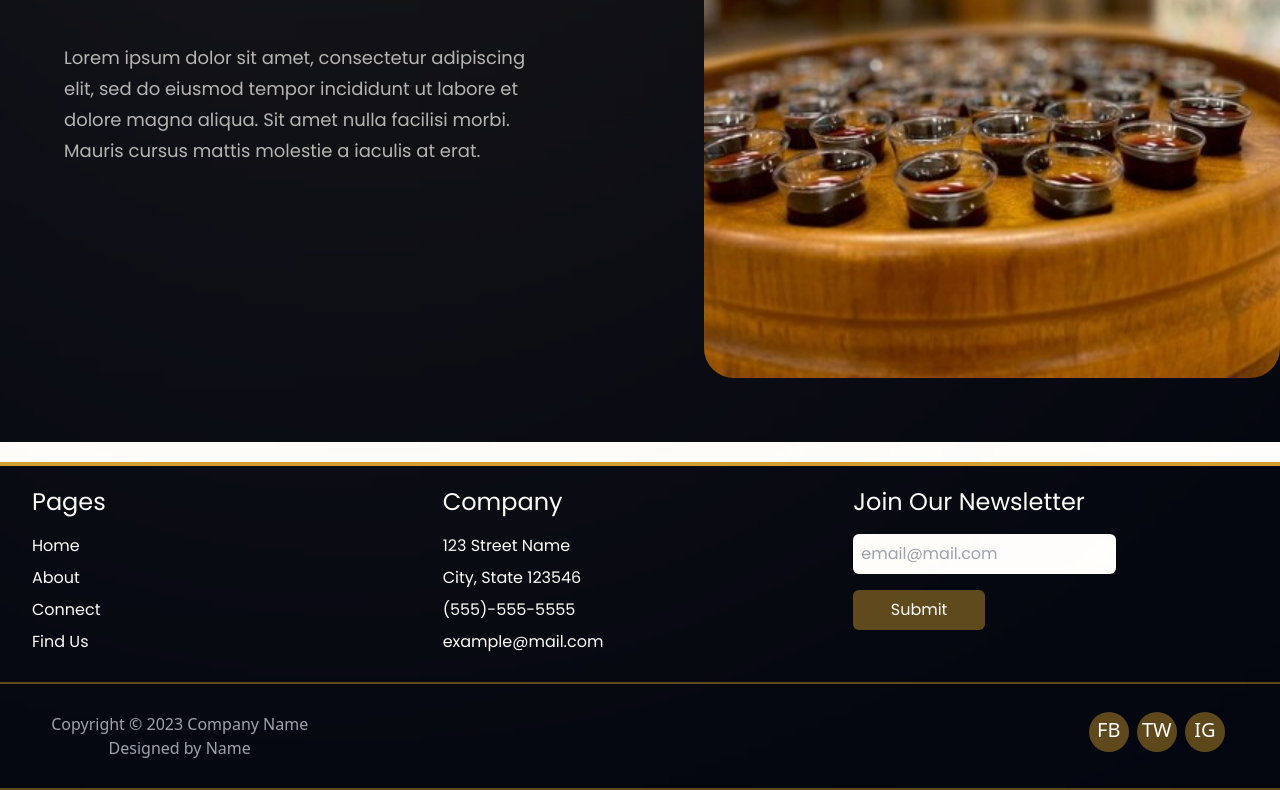
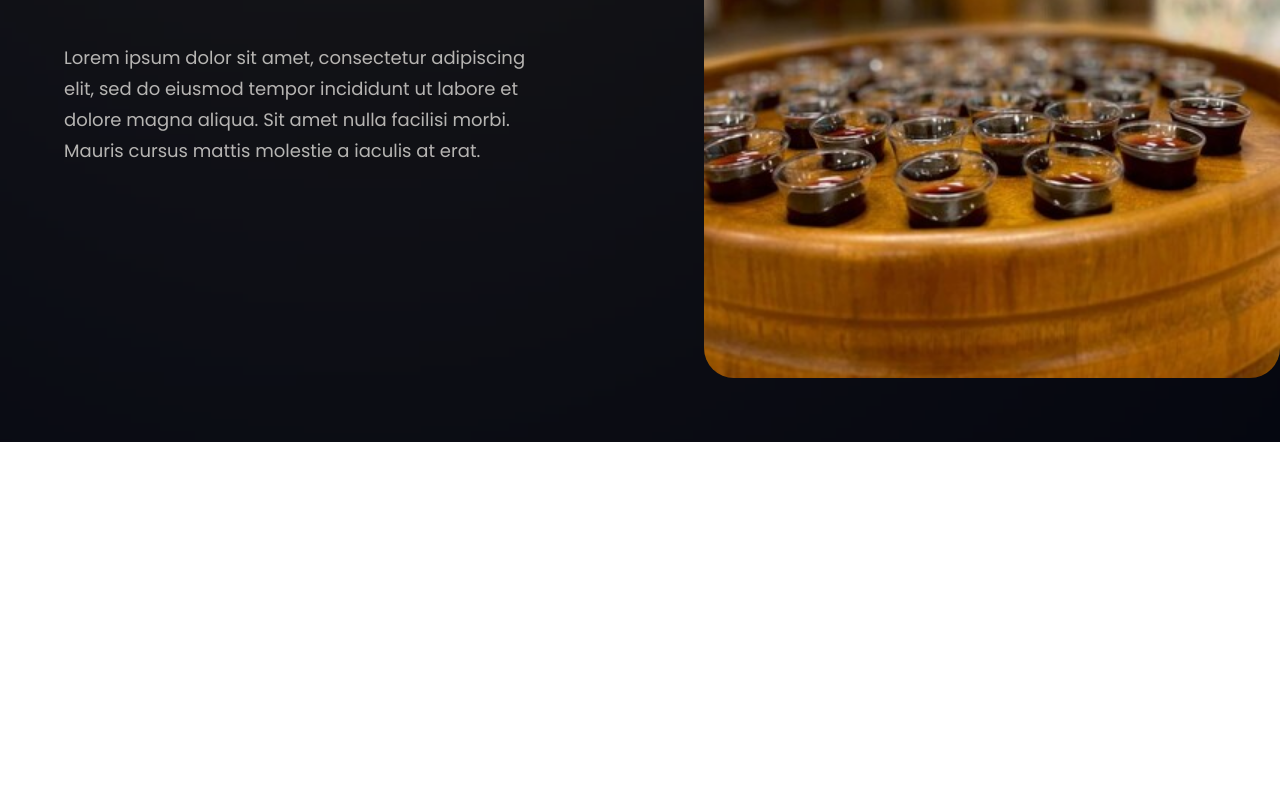
Before and after one commit to rdborrell/GGC-site, a React (Vite) app in the folder GGC-site/: page / in a window 1280 px wide. Shown: the part 542-1332 px from the top of the page. After the commit the page ends 984 px from the top, so only its background shows below. Built offline with nearby package versions, Linux system fonts and the light colour scheme.

Commit message:
Revert "Add footer #3"

```diff
--- a/GGC-site/src/App.jsx
+++ b/GGC-site/src/App.jsx
@@ -1,17 +1,18 @@
-import React from "react";
-import styles from "./style";
+import React from 'react'
+import styles from './style'
 
-import { NavBar, Hero, Footer } from "./components";
+import { NavBar, Hero, Footer} from "./components"
 
 const App = () => {
   return (
-        <div className="bg-transparent h-screen bg-primary">
-            <div className="w-full overflow-hidden">
+    <div className='bg-transparent'>
+      <div className='w-full overflow-hidden'>
         <div className={`${styles.paddingX} ${styles.flexCenter}`}>
           <div className={`${styles.boxWidth}`}>
             <NavBar />
           </div>
         </div>
+
 
         <div className={`bg-primary ${styles.flexStart}`}>
           <div className={`${styles.boxWidth}`}>
@@ -20,17 +21,13 @@ const App = () => {
         </div>
 
         <div className={`bg-primary ${styles.paddingX} ${styles.flexStart}`}>
-                    <div className={`${styles.boxWidth}`}></div>
+          <div className={`${styles.boxWidth}`}>
+          </div>
         </div>
 
-                <div className={`bg-primary`}>
-                    <div className="w-full mt-5 border-t-4 border-[#d39e2c]">
-                        <Footer />
       </div>
     </div>
-            </div>
-        </div>
-    );
-};
+  )
+}
 
-export default App;
+export default App
--- a/GGC-site/src/components/Footer.jsx
+++ b/GGC-site/src/components/Footer.jsx
@@ -1,85 +1,9 @@
-import React from "react";
+import React from 'react'
 
 const Footer = () => {
-    return (
-        <>
-            <div className="font-poppins font-normal px-8">
-                <div className="bg-primary mb-0 mt-5">
-                    <div className="max-w-7xl mx-auto">
-                        <div className="grid gird-cols-1 sm:grid-cols-3 gap-4">
-                            {/* First column */}
-                            <div className="mb-5 text-white ">
-                                <h4 className="text-2xl pb-4">Pages</h4>
-                                <ul className="list-none">
-                                    <li className="mb-2">Home</li>
-                                    <li className="mb-2">About</li>
-                                    <li className="mb-2">Connect</li>
-                                    <li className="mb-2">Find Us</li>
-                                </ul>
-                            </div>
-                            {/* Second column */}
-                            <div className="mb-5 text-white ">
-                                <h4 className="text-2xl pb-4">Company</h4>
-                                <ul className="list-none">
-                                    <li className="mb-2">123 Street Name</li>
-                                    <li className="mb-2">City, State 123546</li>
-                                    <li className="mb-2">(555)-555-5555</li>
-                                    <li className="mb-2">
-                                        <a href="mailto:example@mail.com">example@mail.com</a>
-                                    </li>
-                                </ul>
-                            </div>
-                            {/* Third column */}
-                            <div className="mb-5 text-white text-center sm:text-left">
-                                <h4 className="text-2xl pb-4">Join Our Newsletter</h4>
-                                <form>
-                                    <input
-                                        type="text"
-                                        className="text-white w-2/3 p-2 focus:border-[#d39e2c6f] rounded-md"
-                                        name=""
-                                        id=""
-                                        placeholder="email@mail.com"
-                                    />
-                                    <br />
-                                    <button className="bg-[#d39e2c6f] hover:bg-[#d39e2cc5] text-white p-2 mt-4 w-1/3 rounded-md">
-                                        Submit
-                                    </button>
-                                </form>
-                            </div>
-                        </div>
-                    </div>
-                </div>
-            </div>
-            {/* Lower section of footer */}
-            <div className="w-full bg-inherit text-gray-400 p-3 px-[4%] border-y-2 border-[#d39e2c6f]">
-                <div className="max-w-7xl flex flex-col sm:flex-row py-4 mx-auto justify-between items-center">
-                    <div className="text-center">
-                        <div>Copyright &copy; {new Date().getFullYear()} Company Name</div>
-                        <div>Designed by Name</div>
-                    </div>
-                    {/* Social links */}
-                    <div className="text-center text-xl text-white mb-2">
-                        {/* Should use an icons library for social icons */}
-                        <a
-                            href="#"
-                            className="w-10 h-10 rounded-full bg-[#d39e2c6f] hover:bg-[#d39e2cc5] mx-1 inline-block pt-1">
-                            FB
-                        </a>
-                        <a
-                            href="#"
-                            className="w-10 h-10 rounded-full bg-[#d39e2c6f] hover:bg-[#d39e2cc5] mx-1 inline-block pt-1">
-                            TW
-                        </a>
-                        <a
-                            href="#"
-                            className="w-10 h-10 rounded-full bg-[#d39e2c6f] hover:bg-[#d39e2cc5] mx-1 inline-block pt-1">
-                            IG
-                        </a>
-                    </div>
-                </div>
-            </div>
-        </>
-    );
-};
+  return (
+    <div>Footer</div>
+  )
+}
 
-export default Footer;
+export default Footer
```
Lines whose indentation alone changed are shown as unchanged.
